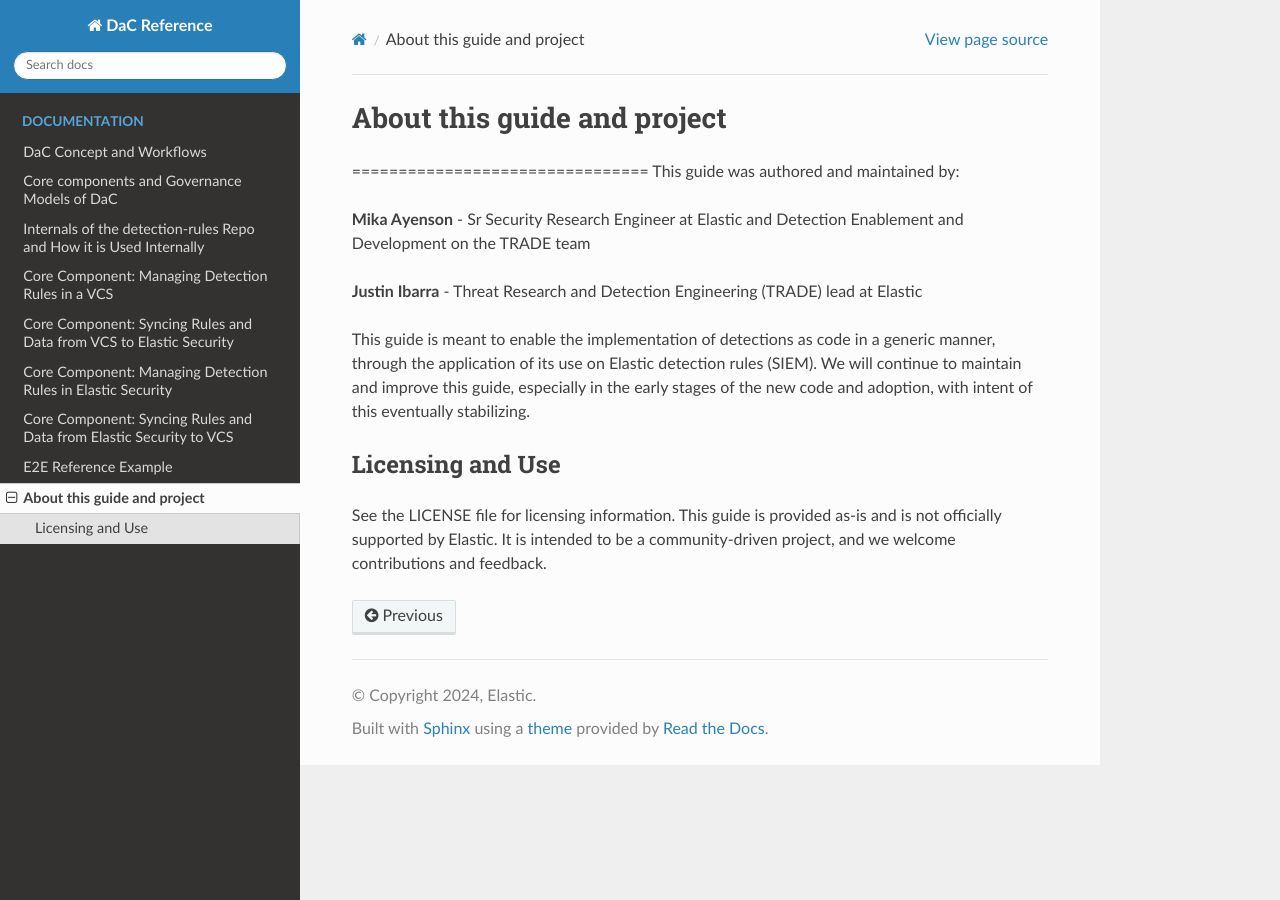
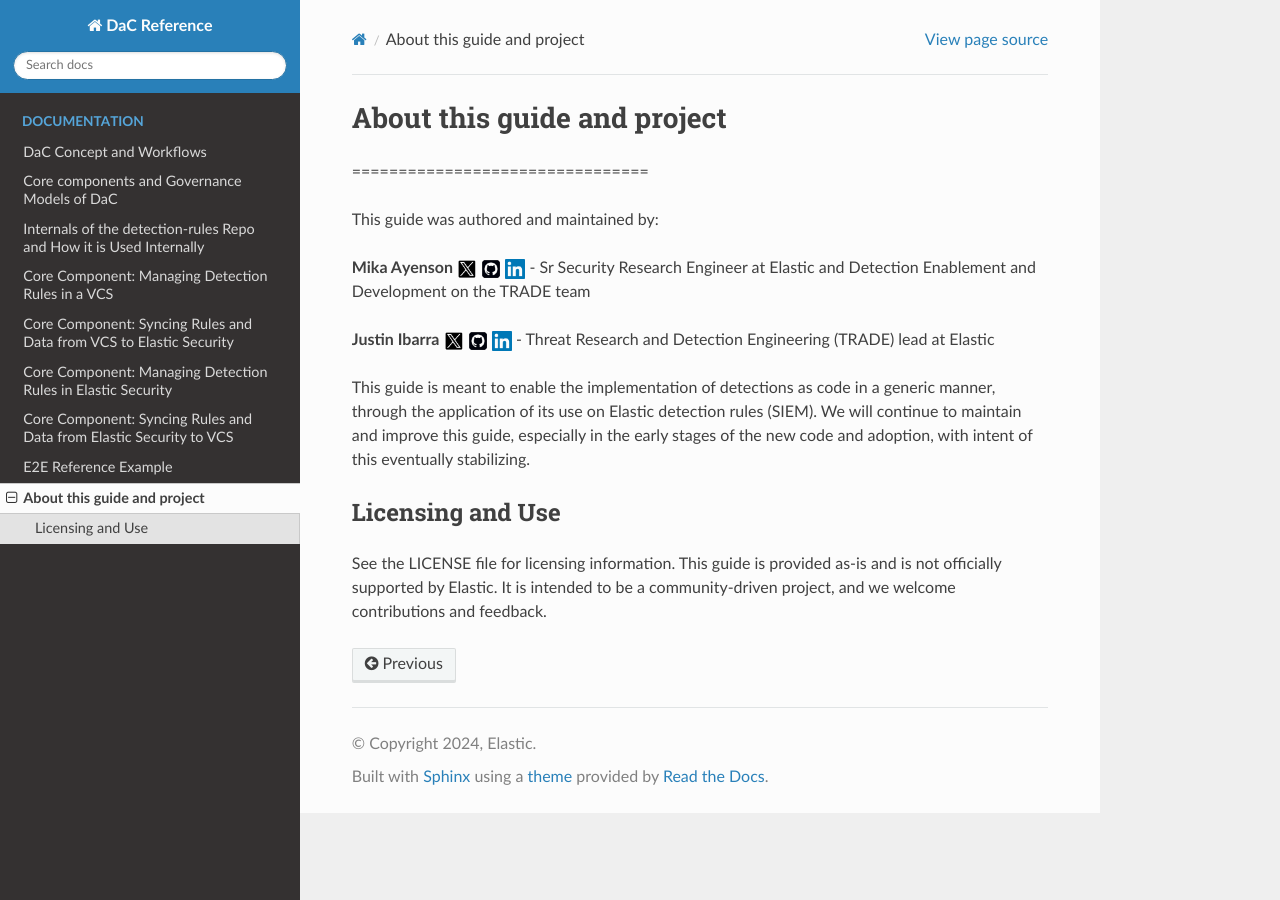
Before and after one commit to elastic/DaC-Reference, a Sphinx documentation site: the page built from docs/about.md, in a window 1280 px wide. Built offline with Sphinx 7.4.7 and the Read the Docs theme 2.0.0, drawn with Linux system fonts in a browser that asks for light colours; pages that are not in the unit, such as notebooks, are missing from menus.

Commit message:
add contact info

```diff
--- a/docs/about.md
+++ b/docs/about.md
@@ -1,13 +1,13 @@
 # About this guide and project
 ================================
+
 This guide was authored and maintained by:
 
-**Mika Ayenson**<twitter logo> <GitHub logo> <community slack profile> - Sr Security Research Engineer at Elastic and Detection Enablement and Development on the TRADE team
+**Mika Ayenson** <a href="https://twitter.com/@stryker0x"><img src="_static/x_logo.png" width="20" height="20" style="vertical-align:middle"></a> <a href="https://github.com/Mikaayenson"><img src="_static/github_logo.png" width="20" height="20" style="vertical-align:middle"></a> <a href="https://linkedin.com/in/mika-ayenson"><img src="_static/linkedin_logo.png" width="20" height="20" style="vertical-align:middle"></a> - Sr Security Research Engineer at Elastic and Detection Enablement and Development on the TRADE team
 
-**Justin Ibarra**<twitter logo> <GitHub logo> <community slack profile> - Threat Research and Detection Engineering (TRADE) lead at Elastic
+**Justin Ibarra** <a href="https://twitter.com/br0k3ns0und"><img src="_static/x_logo.png" width="20" height="20" style="vertical-align:middle"></a> <a href="https://github.com/brokensound77"><img src="_static/github_logo.png" width="20" height="20" style="vertical-align:middle"></a> <a href="https://linkedin.com/in/justinibarra"><img src="_static/linkedin_logo.png" width="20" height="20" style="vertical-align:middle"></a> - Threat Research and Detection Engineering (TRADE) lead at Elastic
 
 This guide is meant to enable the implementation of detections as code in a generic manner, through the application of its use on Elastic detection rules (SIEM). We will continue to maintain and improve this guide, especially in the early stages of the new code and adoption, with intent of this eventually stabilizing.
-
 
 ## Licensing and Use
 
```
Also changed, not shown: docs/_static/github_logo.png (added), docs/_static/linkedin_logo.png (added), docs/_static/x_logo.png (added).
